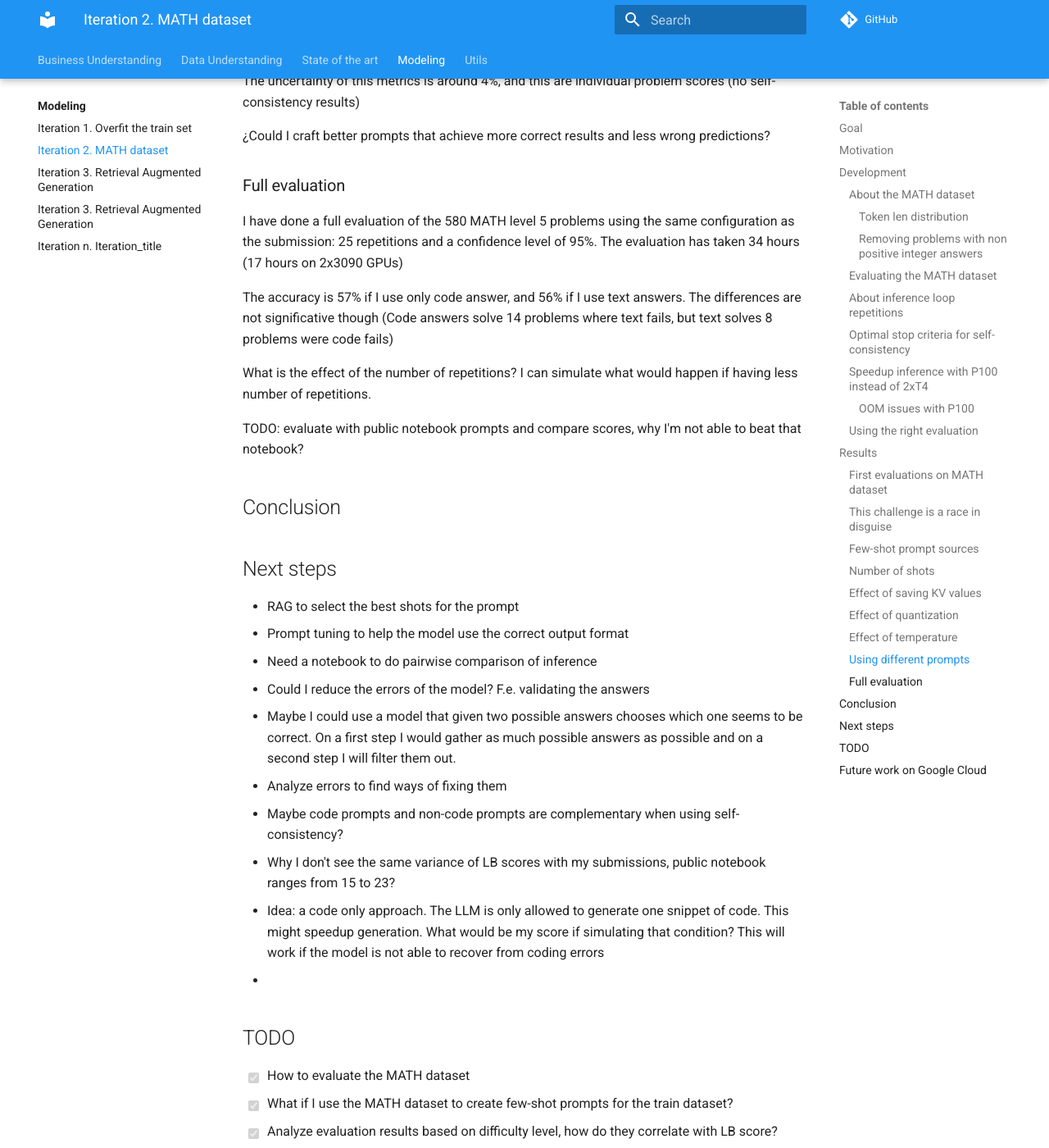
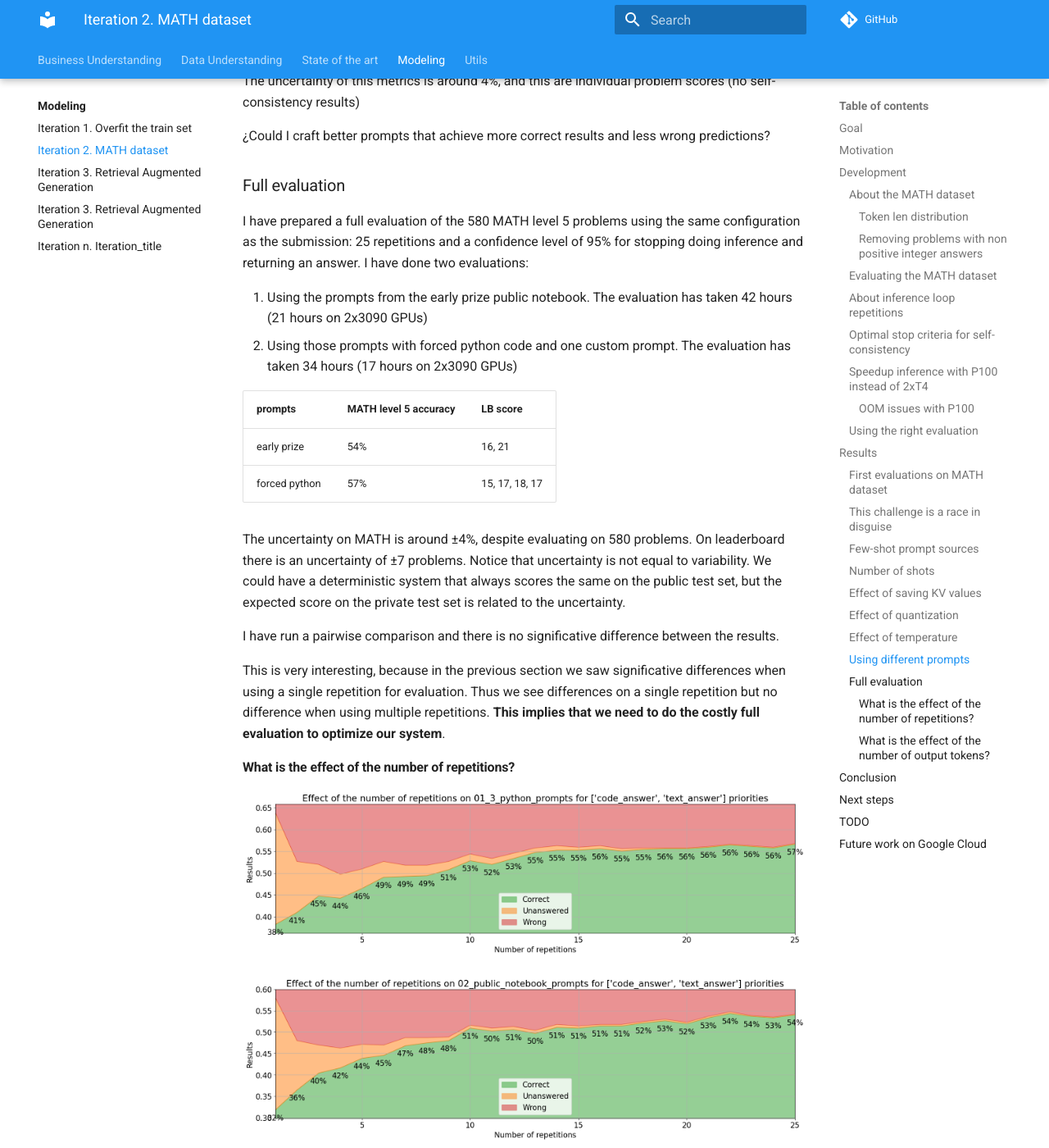
Before and after one commit to ironbar/aimo, an MkDocs documentation site: the page built from docs/modeling/Iteration_02_MATH_dataset.md, in a window 1280 px wide and 1400 px high, scrolled down 8273 px. Shown: the whole window at 82% size. Built offline with MkDocs 1.6.1 and Material for MkDocs 9.7.7, drawn with Linux system fonts in a browser that asks for light colours; comment, search, counter and statistics services are not loaded; some of the changed text lies outside the part shown.

Commit message:
updated documentation

```diff
--- a/docs/modeling/Iteration_02_MATH_dataset.md
+++ b/docs/modeling/Iteration_02_MATH_dataset.md
@@ -267,13 +267,51 @@ The uncertainty of this metrics is around 4%, and this are individual problem sc
 
 ### Full evaluation
 
-I have done a full evaluation of the 580 MATH level 5 problems using the same configuration as the submission: 25 repetitions and a confidence level of 95%. The evaluation has taken 34 hours (17 hours on 2x3090 GPUs)
+I have prepared a full evaluation of the 580 MATH level 5 problems using the same configuration as the submission: 25 repetitions and a confidence level of 95% for stopping doing inference and returning an answer. I have done
+two evaluations:
 
-The accuracy is 57% if I use only code answer, and 56% if I use text answers. The differences are not significative though (Code answers solve 14 problems where text fails, but text solves 8 problems were code fails)
+1. Using the prompts from the early prize public notebook. The evaluation has taken 42 hours (21 hours on 2x3090 GPUs)
+2. Using those prompts with forced python code and one custom prompt. The evaluation has taken 34 hours (17 hours on 2x3090 GPUs)
 
-What is the effect of the number of repetitions? I can simulate what would happen if having less number of repetitions.
+| prompts       | MATH level 5 accuracy | LB score       |
+|---------------|-----------------------|----------------|
+| early prize   | 54%                   | 16, 21         |
+| forced python | 57%                   | 15, 17, 18, 17 |
 
-TODO: evaluate with public notebook prompts and compare scores, why I'm not able to beat that notebook?
+The uncertainty on MATH is around ±4%, despite evaluating on 580 problems. On leaderboard there is an
+uncertainty of ±7 problems. Notice that uncertainty is not equal to variability. We could have a deterministic
+system that always scores the same on the public test set, but the expected score on the private test set is
+related to the uncertainty.
+
+I have run a pairwise comparison and there is no significative difference between the results.
+
+This is very interesting, because in the previous section we saw significative differences when using
+a single repetition for evaluation. Thus we see differences on a single repetition but no difference
+when using multiple repetitions. **This implies that we need to do the costly full evaluation to optimize our system**.
+
+#### What is the effect of the number of repetitions?
+
+![01_3_python_prompts](res/2024-05-23-11-24-58.png)
+
+![02_public_notebook_prompts](res/2024-05-23-11-25-03.png)
+
+In both cases using more repetitions improves the results as expected. Also there are diminishing
+returns as expected as well.
+
+#### What is the effect of the number of output tokens?
+
+![01_3_python_prompts](res/2024-05-23-11-26-52.png)
+
+![02_public_notebook_prompts](res/2024-05-23-11-26-57.png)
+
+These plots suggests that we might not need 1024 output tokens, let's have a deeper look at the
+distribution of output tokens. Maybe an approach that uses more repetitions but shorter answers could
+be better.
+
+![output token distribution](res/2024-05-23-11-56-22.png)
+
+My estimate is that if we reduce the number of output tokens from 1024 to 512 we could increase the repetitions
+from 25 to 35 while maintaining the execution time.
 
 ## Conclusion
 
@@ -320,6 +358,7 @@ TODO: evaluate with public notebook prompts and compare scores, why I'm not able
 - [ ] Document youtube video about reasoning, there was some interesting paper.
 - [ ] I need actionable insights
 - [ ] What if I do a full evaluation with the public notebook prompts?
+- [ ] Can I reproduce locally the variability of LB score? By selecting 50 problems and running multiple evaluations.
 
 ## Future work on Google Cloud
 
```
Also changed, not shown: docs/modeling/res/2024-05-23-11-24-58.png (added), docs/modeling/res/2024-05-23-11-25-03.png (added), docs/modeling/res/2024-05-23-11-26-52.png (added), docs/modeling/res/2024-05-23-11-26-57.png (added), docs/modeling/res/2024-05-23-11-56-22.png (added), 1 other file.
